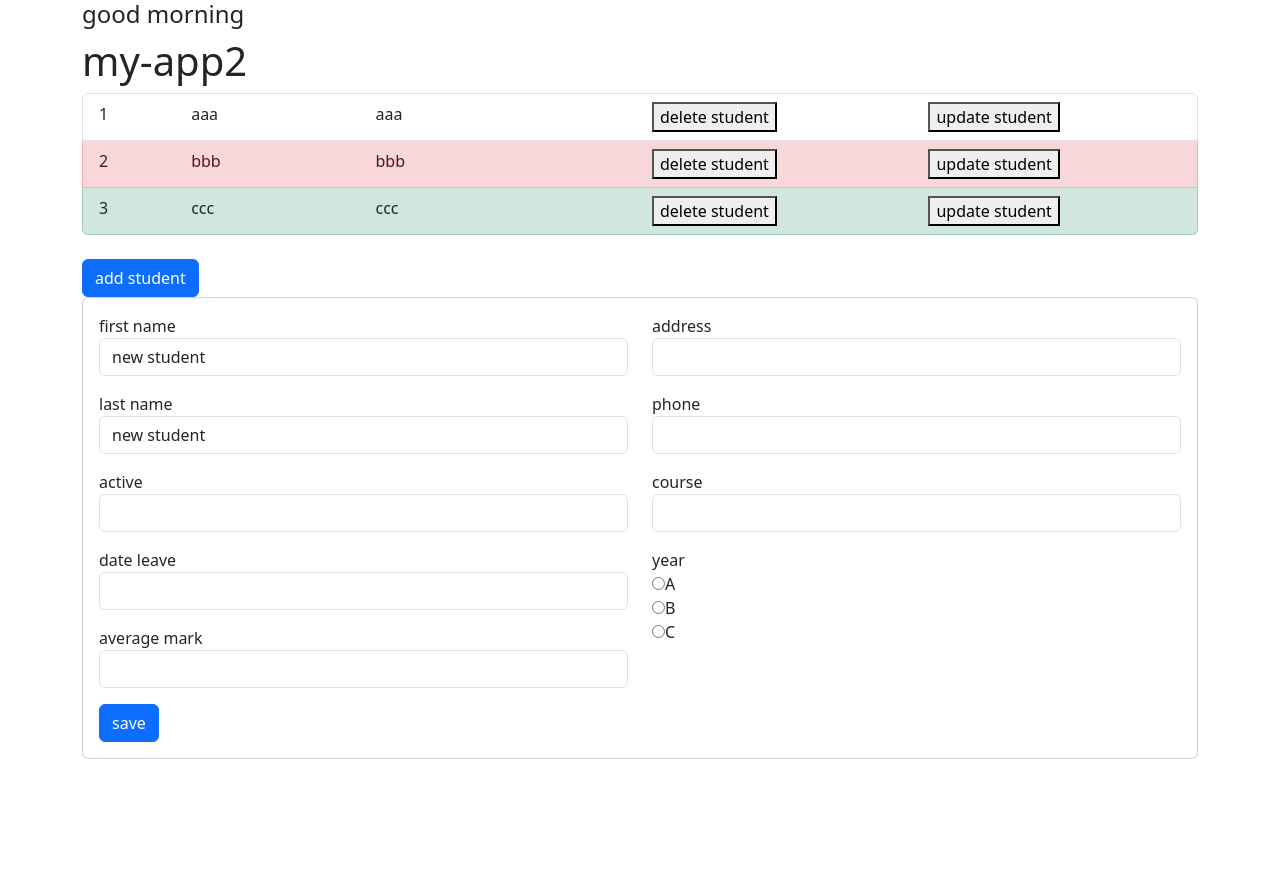
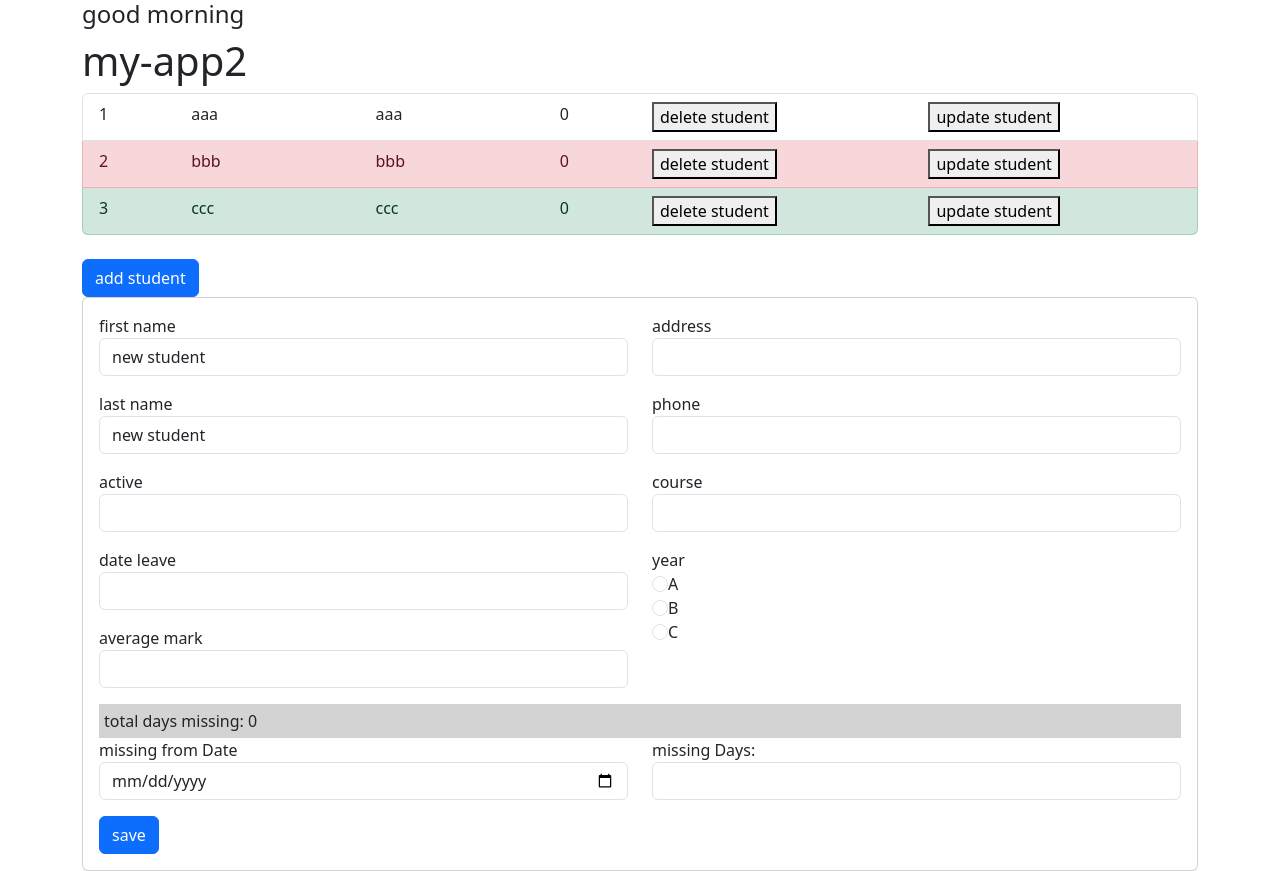
Before and after one commit to Malky2005/angular-lessons, an Angular app: page / in a window 1280 px wide. Both pictures are taken after a click on the button "add student". Before the commit the page ends 800 px from the top, so only its background shows below. Built offline with nearby package versions, Linux system fonts and the light colour scheme.

Commit message:
lesson 16-18 - promise, async await

```diff
--- a/src/app/app.component.html
+++ b/src/app/app.component.html
@@ -6,7 +6,7 @@
             <student-list (clickStudent)="clickStudent($event)"></student-list>
         </div>
         <div class="col-3">
-            <test-list [tests]="testsOfClickedStudent"></test-list>
+            <test-list [tests]="testsOfClickedStudent" [id]="idOfClickedStudent"></test-list>
         </div>
     </div>
 </div>
--- a/src/app/app.component.ts
+++ b/src/app/app.component.ts
@@ -1,4 +1,4 @@
-import { Component, Input } from '@angular/core';
+import { Component, EventEmitter, Input, Output } from '@angular/core';
 import { Student } from './models/student.model';
 import { Test } from './models/test.model';
 
@@ -16,9 +16,10 @@ export class AppComponent {
     else { return "good night"; }
   }
 
-  testsOfClickedStudent?:Test[]
-  clickStudent(clickedStudent: Student){
-    this.testsOfClickedStudent=clickedStudent.tests
+  testsOfClickedStudent?: Test[]
+  idOfClickedStudent:number = 0
+  clickStudent(clickedStudent: Student) {
+    this.testsOfClickedStudent = clickedStudent.tests;
+    this.idOfClickedStudent = clickedStudent.id;
   }
-
 }
--- /dev/null
+++ b/src/app/models/absenceDays.model.ts
@@ -0,0 +1,4 @@
+export class AbsenceDays{
+    fromDate?: Date;
+    totalDays: number = 1;
+}
--- a/src/app/models/student.model.ts
+++ b/src/app/models/student.model.ts
@@ -1,3 +1,4 @@
+import { AbsenceDays } from "./absenceDays.model";
 import { Course } from "./course.model";
 import { Test } from "./test.model";
 
@@ -13,6 +14,7 @@ export class Student {
     course?:Course;
     year?:Year;
     tests?: Test[];
+    absenceDays: AbsenceDays[] = [];
 
     /**
      *
--- a/src/app/models/test.model.ts
+++ b/src/app/models/test.model.ts
@@ -1,6 +1,6 @@
 export class Test{
-    id?: Number;
+    id?: number;
     date?: Date;
     description?: string
-    mark?: Number
+    mark?: number
 }
--- a/src/app/student-details/student-details.component.html
+++ b/src/app/student-details/student-details.component.html
@@ -55,11 +55,11 @@
           <div class="mb-3">
             <label for="year">year</label>
             <br />
-            <input type="radio" value="year.A" name="year" formControlName="year" />A
+            <input class="form-check-input" type="radio" value="year.A" name="year" formControlName="year" />A
             <br />
-            <input type="radio" value="year.B" name="year" formControlName="year" />B
+            <input class="form-check-input" type="radio" value="year.B" name="year" formControlName="year" />B
             <br />
-            <input type="radio" value="year.C" name="year" formControlName="year" />C
+            <input class="form-check-input" type="radio" value="year.C" name="year" formControlName="year" />C
             <br />
           </div>
           <div [ngSwitch]="studentForm.controls['year'].value">
@@ -75,9 +75,26 @@
           </div>
         </div>
       </div>
-
+    </form>
+      <div style="background-color: lightgray; padding: 5px;">
+        total days missing: {{_studentService.getTotalMissingDays(student.id)}}
+      </div>
+      <div class="row">
+        <div class="col-6">
+          <div class="mb-3">
+            <label for="missingfromDate">missing from Date</label>
+            <input class="form-control" type="date" [(ngModel)]="missingFromDate">
+          </div>
+        </div>
+        <div class="col-6">
+          <div class="mb-3">
+            <label for="missingDays">missing Days:</label>
+            <input class="form-control" type="number" [(ngModel)]="missingDays">
+          </div>
+        </div>
+      </div>
 
       <button class="btn btn-primary" (click)="save()" [disabled]="studentForm.invalid">save</button>
-    </form>
+
   </div>
 </div>
--- a/src/app/student-list/student-list.component.html
+++ b/src/app/student-list/student-list.component.html
@@ -5,7 +5,8 @@
         <div class="row">
             <div class="col-1">{{student.id}}</div>
             <div class="col-2">{{student.firstName}}</div>
-            <div class="col-3">{{student.lastName}}</div>
+            <div class="col-2">{{student.lastName}}</div>
+            <div class="col-1">{{this._studentService.getTotalMissingDays(student.id)}}</div>
             <div class="col-3">
                 <button (click)="delete(student)">delete student</button>
 
--- a/src/app/student-list/student-list.component.ts
+++ b/src/app/student-list/student-list.component.ts
@@ -9,11 +9,13 @@ import { StudentService } from '../student.service';
   templateUrl: './student-list.component.html'
 })
 export class StudentListComponent {
-  constructor(private _studentService: StudentService) {}
+  constructor(public _studentService: StudentService) {}
 
   students: Student[] = [];
   ngOnInit(): void {
-    this.students = this._studentService.getStudents();
+    this._studentService.getStudentsPromise().then((students)=>{
+      this.students = students;
+    });
   }
   selectedStudent?: Student
   delete(student: Student) {
--- a/src/app/student.service.ts
+++ b/src/app/student.service.ts
@@ -1,27 +1,64 @@
 import { Injectable } from "@angular/core";
 import { Student } from "./models/student.model";
+import { Test } from "./models/test.model";
+import { timeout } from "rxjs";
+import { AbsenceDays } from "./models/absenceDays.model";
 
 @Injectable()
 export class StudentService {
-    getStudents(): Student[] {
-        return [
+    readonly studentList: Student[] = [
         {
-                id: 1, firstName: "aaa", lastName: "aaa", address: "lakjla", phone: "01-1234567", active: true, avgMark: 85,
+            id: 1, firstName: "aaa", lastName: "aaa", address: "lakjla", phone: "01-1234567", active: true, avgMark: 85, absenceDays: [],
             tests: [
                 { id: 1, date: new Date(), description: "math", mark: 86 },
                 { id: 2, date: new Date(), description: "history", mark: 85 },
                 { id: 3, date: new Date(), description: "grammer", mark: 84 },
             ]
         },
-            { id: 2, firstName: "bbb", lastName: "bbb", address: "lakjla", phone: "01-1234567", active: false, avgMark: 88, dateLeave: new Date() },
+        { id: 2, firstName: "bbb", lastName: "bbb", address: "lakjla", phone: "01-1234567", active: false, avgMark: 88, dateLeave: new Date(), absenceDays: [] },
         {
-                id: 3, firstName: "ccc", lastName: "ccc", address: "lakjla", phone: "01-1234567", active: true, avgMark: 96,
+            id: 3, firstName: "ccc", lastName: "ccc", address: "lakjla", phone: "01-1234567", active: true, avgMark: 96, absenceDays: [],
             tests: [
-                    { id: 1, date: new Date(), description: "math", mark: 95 },
+                { id: 1, date: new Date(), description: "math", mark: 95, },
                 { id: 2, date: new Date(), description: "history", mark: 93 },
                 { id: 3, date: new Date(), description: "grammer", mark: 100 },
             ]
         }
     ]
+    getStudents(): Student[] {
+        return this.studentList
+    }
+
+    getStudentsPromise(): Promise<Student[]> {
+        return new Promise<Student[]>((resolve, reject) => {
+            setTimeout(() => { resolve(this.studentList); }, 3000)
+        })
+    }
+
+    async getAvg(id: number): Promise<number> {
+        let students = await this.getStudentsPromise()
+        let student = students.find((student) => student.id === id)
+        let sum: number = 0;
+        let count: number = 0;
+        if (student && student.tests) {
+            student.tests.forEach(test => {
+                sum += test.mark ? test.mark : 0;
+                count++;
+            });
+        }
+        return sum / count;
+    }
+
+    getTotalMissingDays(id: number): number {
+        let studentByID = this.studentList.find((student) => student.id === id)
+        let totalMissingDays: number = 0
+
+        if (studentByID !== undefined) {
+            studentByID.absenceDays.forEach((absenceDays: AbsenceDays) => {
+                totalMissingDays += absenceDays.totalDays;
+
+            })
+        }
+        return totalMissingDays;
     }
 }
--- a/src/app/test-list/test-list.component.html
+++ b/src/app/test-list/test-list.component.html
@@ -1,4 +1,6 @@
-<ul class="list-group" *ngIf="tests">
+<ng-container *ngIf="tests">
+    <h6>average mark: {{avgMark}}</h6>
+    <ul class="list-group" >
         <li class="list-group-item" *ngFor="let test of tests">
             <div class="row">
                 <div class="col-2">{{test.id}}</div>
@@ -8,3 +10,4 @@
             </div>
         </li>
     </ul>
+</ng-container>
--- a/src/app/test-list/test-list.component.ts
+++ b/src/app/test-list/test-list.component.ts
@@ -1,5 +1,6 @@
 import { Component, Input } from '@angular/core';
 import { Test } from '../models/test.model';
+import { StudentService } from '../student.service';
 
 @Component({
   selector: 'test-list',
@@ -9,5 +10,21 @@ import { Test } from '../models/test.model';
 })
 export class TestListComponent {
   @Input()
-  tests?: Test[]
+  tests?: Test[];
+
+  private _id: number = 0;
+
+  @Input()
+  public set id(value:number){
+    this.avgMark = 0
+    this._id = value
+    this._studentService.getAvg(this._id).then((avgMark)=>{
+      this.avgMark = avgMark
+    })
+  }
+
+  avgMark: number = 0;
+
+  constructor(private _studentService: StudentService) { }
+
 }
```
Also changed, not shown: src/app/student-details/student-details.component.ts (+20 -3 lines). Lines whose indentation alone changed are shown as unchanged.
